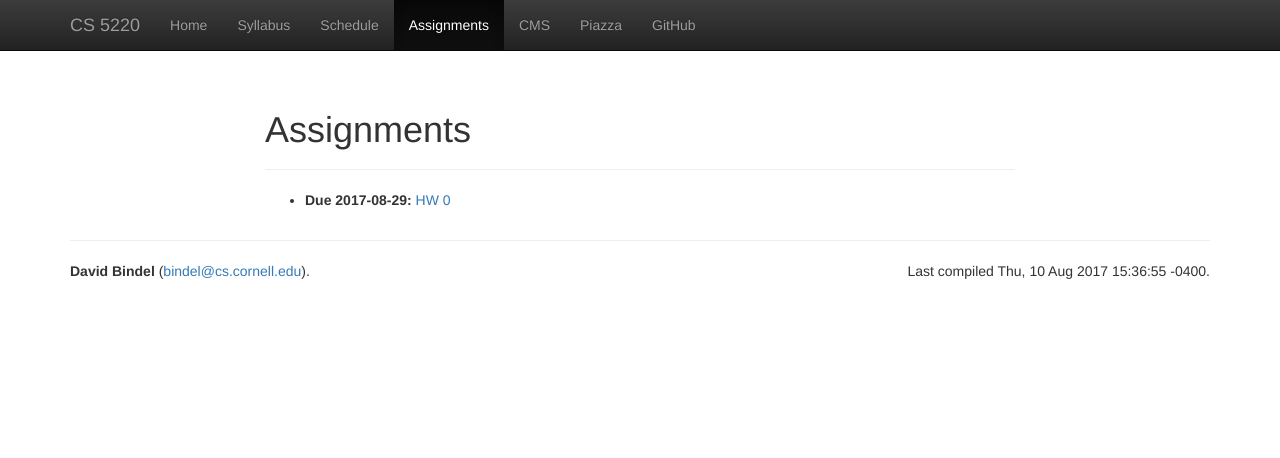
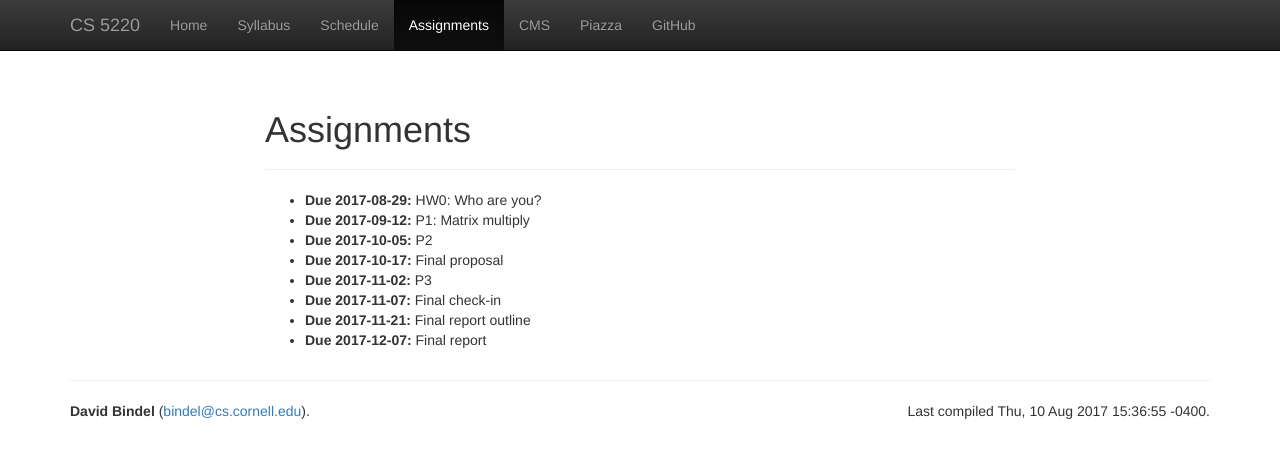
Before and after one commit to cornell-cs5220-f17/cs5220-f17, a Jekyll site: the page built from web/assignments.html, in a window 1280 px wide. Shown: the top 458 px of the page. Built offline with Jekyll 4.4.1, drawn with Linux system fonts in a browser that asks for light colours; nearby versions of some CDN libraries.

Commit message:
Updated HW plans.

```diff
--- a/web/_data/hw.yml
+++ b/web/_data/hw.yml
@@ -1,4 +1,24 @@
 -
-  desc: HW 0
+  desc: "HW0: Who are you?"
   due: 2017-08-29
-  file: hw0
+-
+  desc: "P1: Matrix multiply"
+  due: 2017-09-12
+-
+  desc: "P2"
+  due: 2017-10-05
+-
+  desc: "Final proposal"
+  due: 2017-10-17
+-
+  desc: "P3"
+  due: 2017-11-02
+-
+  desc: "Final check-in"
+  due: 2017-11-07
+-
+  desc: "Final report outline"
+  due: 2017-11-21
+-
+  desc: "Final report"
+  due: 2017-12-07
--- a/web/_data/lectures.yml
+++ b/web/_data/lectures.yml
@@ -4,6 +4,7 @@
 -
   date: 2017-08-22
   info: Introduction
+  hw: HW0
 -
   date: 2017-08-24
   info: Performance basics
@@ -89,7 +90,7 @@
 -
   date: 2017-10-17
   info: Dense linear algebra
-  hw: Final proposals
+  hw: Final proposal
 -
   date: 2017-10-19
   info: Dense linear algebra
@@ -123,10 +124,10 @@
 -
   date: 2017-11-07
   info: Graph partitioning
+  hw: Final check-in
 -
   date: 2017-11-09
   info: Load balancing
-  hw: Final check-in
 #
 # ==================
 # Week 13
```
